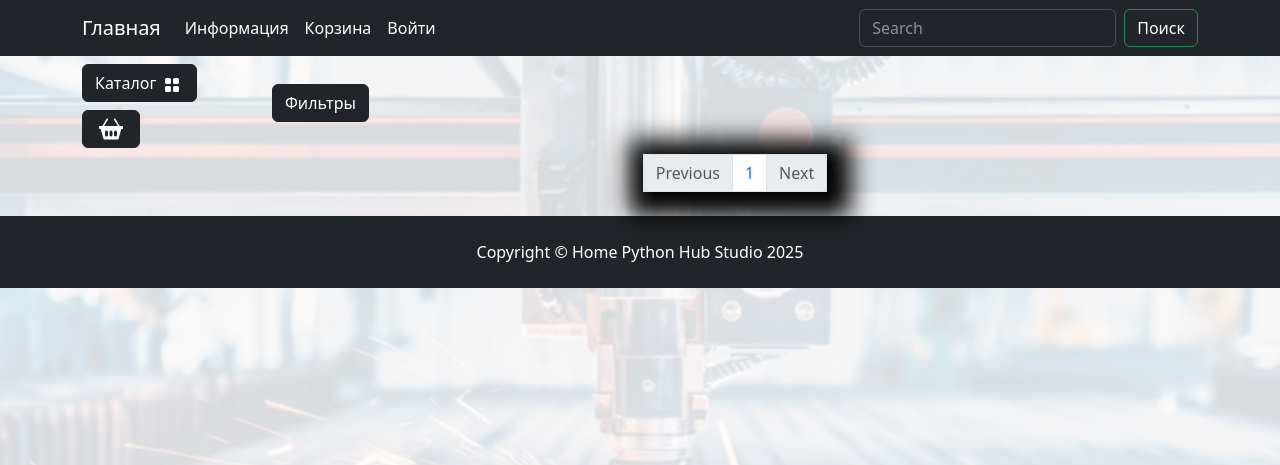
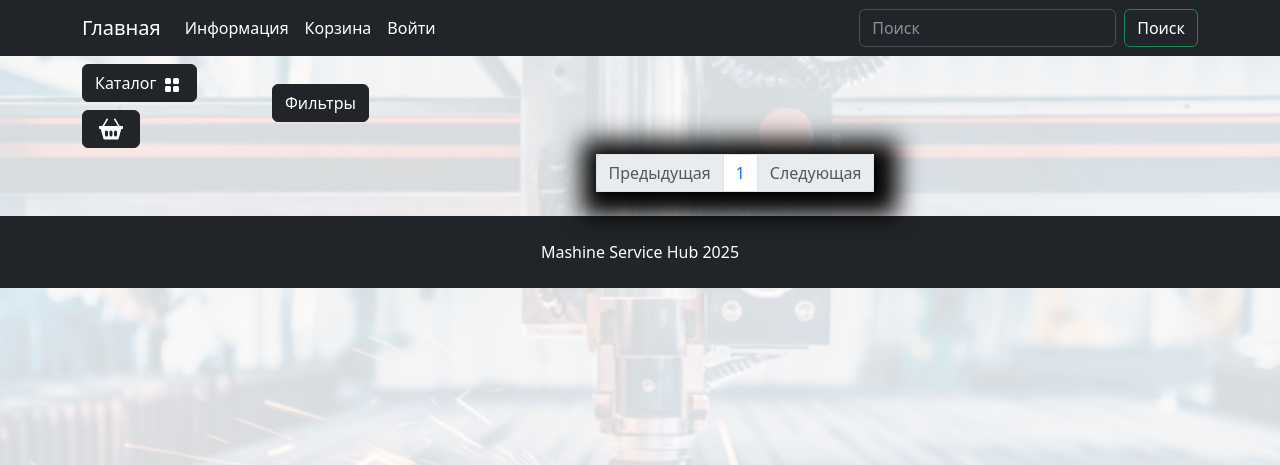
Before and after one commit to MSH-2025/MSH-MyVersion, a Django app: page /catalog/1/ in a window 1280 px wide. Shown: the top 465 px of the page. Run offline with Django 4.2, Linux system fonts and the light colour scheme; data comes from the database, SQL or seed files in the repository; data that the repository does not hold is empty; parts of the project's set-up code (start-up, migrations or seed data) failed here and were passed over; some libraries are stand-ins or nearby versions.

Commit message:
evgen: hotfix

```diff
--- a/goods/templates/goods/catalog.html
+++ b/goods/templates/goods/catalog.html
@@ -153,7 +153,7 @@
             <li class="page-item {% if not goods.has_previous %}disabled{% endif %}">
               <a class="page-link" href="{% if  goods.has_previous %}?{% change_paramas page=goods.previous_page_number %}{% else %}
               #
-              {% endif %}">Previous</a>
+              {% endif %}">Предыдущая</a>
             </li>
             {% for page in goods.paginator.page_range %}
             {% if page >= goods.number|add:-2 and page <= goods.number|add:2 %}
@@ -167,7 +167,7 @@
             <li class="page-item {% if not goods.has_next %}disabled{% endif %} ">
                 <a class="page-link" href="{% if  goods.has_next %}?{% change_paramas page=goods.next_page_number %}{% else %}
                 #
-                {% endif %}">Next</a>
+                {% endif %}">Следующая</a>
             </li>
 
 
--- a/static/deps/css/my_css.css
+++ b/static/deps/css/my_css.css
@@ -18,7 +18,7 @@ body {
 
 body::before {
   content: "";
-  position: absolute;
+  position: fixed;
   top: 0;
   left: 0;
   width: 100%;
@@ -58,3 +58,10 @@ body::before {
   border-radius: 15px;
   font-size: 0.7rem;
 }
+
+.card-img-top {
+  aspect-ratio: 1/1;
+  /* Соотношение сторон 1:1 */
+  object-fit: cover;
+  width: 100%;
+}
--- a/templates/base.html
+++ b/templates/base.html
@@ -76,7 +76,7 @@
 
                     </ul>
                     <form class="d-flex" role="search" action="{% url "catalog:search" %}" method="get">
-                        <input class="form-control me-2" type="search" name = "q" placeholder="Search" aria-label="Search">
+                        <input class="form-control me-2" type="search" name = "q" placeholder="Поиск" aria-label="Search">
                         <button class="btn btn-outline-success text-white" type="submit">Поиск</button>
                     </form>
                 </div>
@@ -125,7 +125,7 @@
     {% block footer %}
     <footer class="py-4 bg-dark">
         <div class="container">
-            <p class="m-0 text-center text-white">Copyright &copy; Home Python Hub Studio 2025</p>
+            <p class="m-0 text-center text-white">Mashine Service Hub 2025</p>
         </div>
     </footer>
     {% endblock  %}
```
